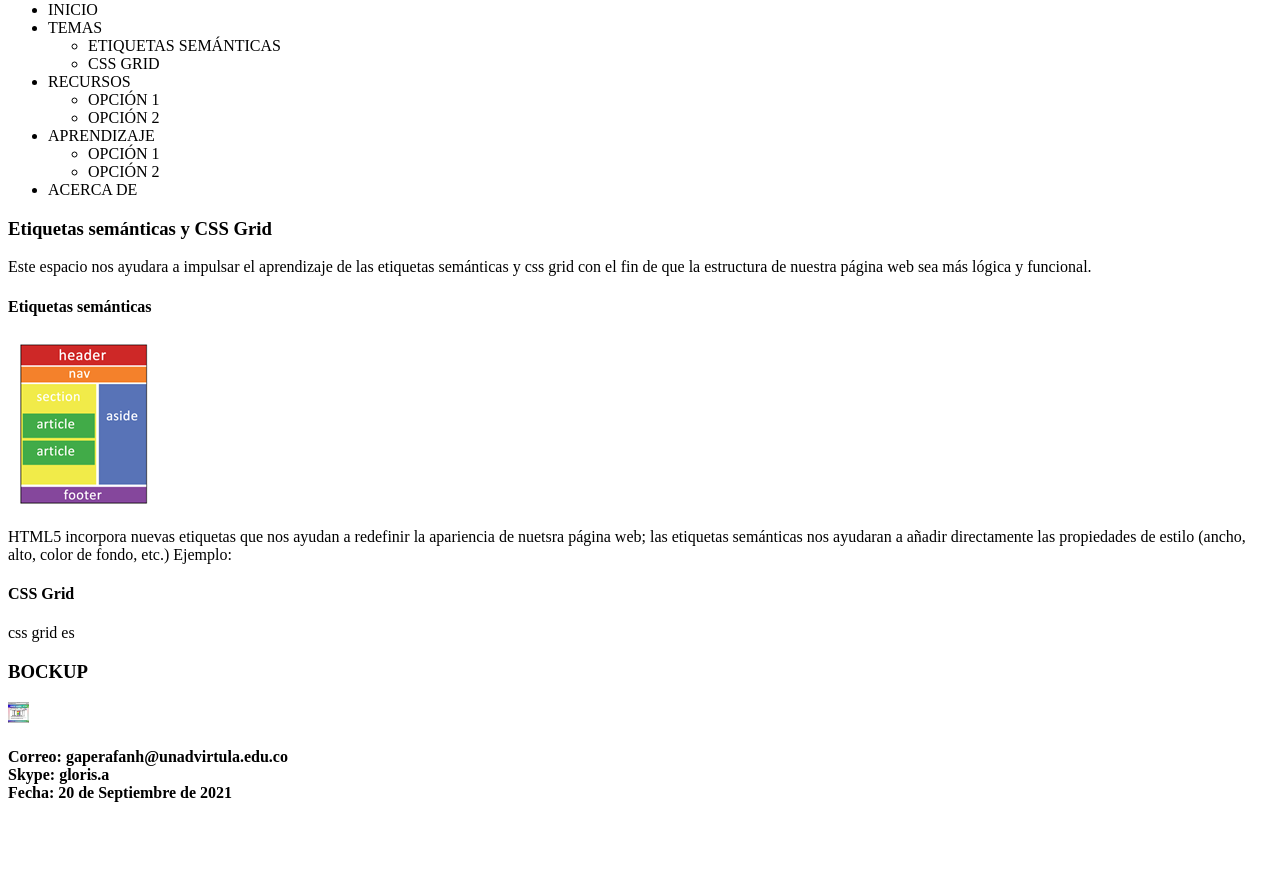
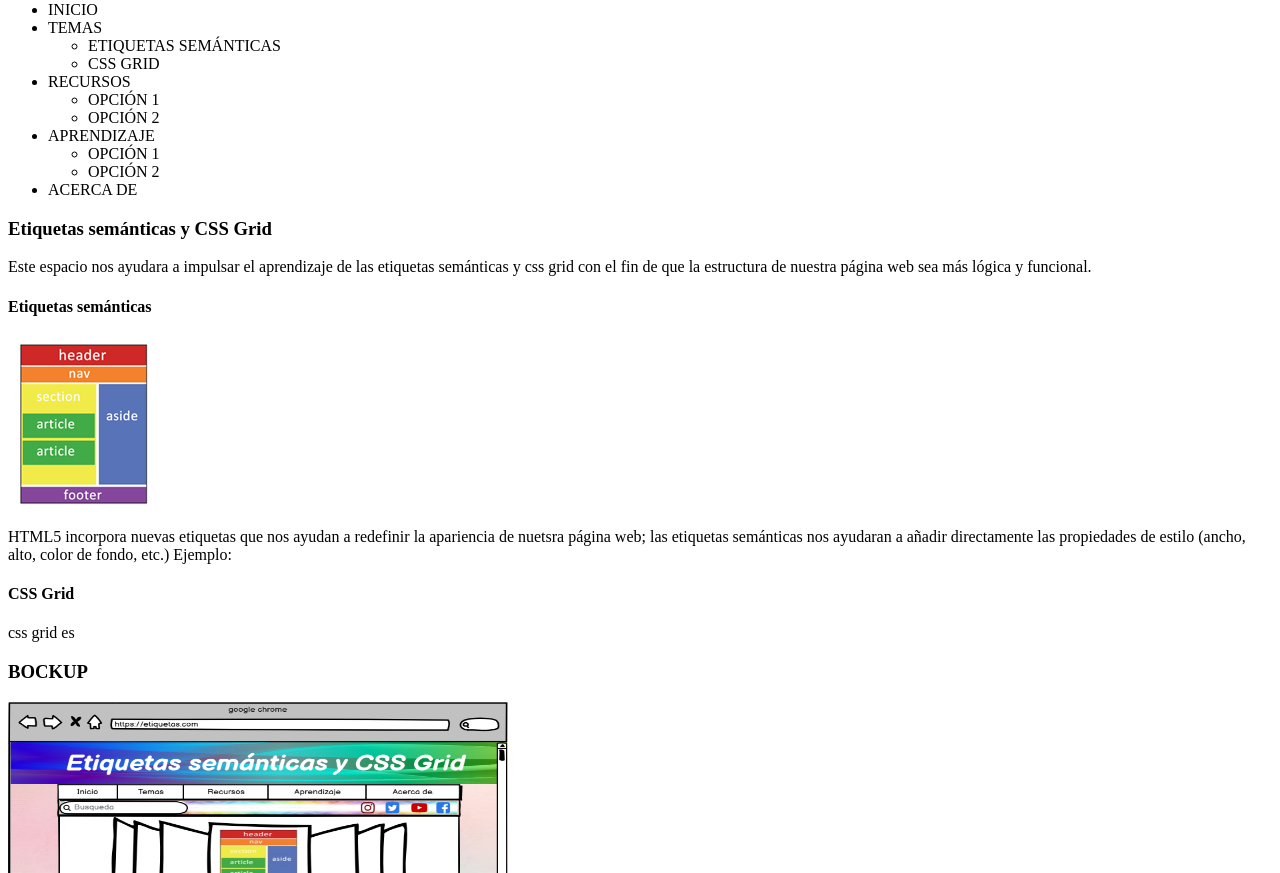
Before and after one commit to Glorisp/DSW-GloriaPerafan, a plain HTML site: page FASE2/design.html in a window 1280 px wide. Shown: the part 79-952 px from the top of the page. Before the commit the page ends 902 px from the top, so only its background shows below. Drawn offline with Linux system fonts and the light colour scheme.

Commit message:
Update design.html

```diff
--- a/FASE2/design.html
+++ b/FASE2/design.html
@@ -55,7 +55,7 @@
 
     </main>
     <h3>BOCKUP</h3>
-    <img src="imagenes/Mockup.png" alt="image" height="21" width="21">
+    <img src="imagenes/Mockup.png" alt="image" height="300" width="500">
 
     <footer>
         <h4>Correo: gaperafanh@unadvirtula.edu.co
```
